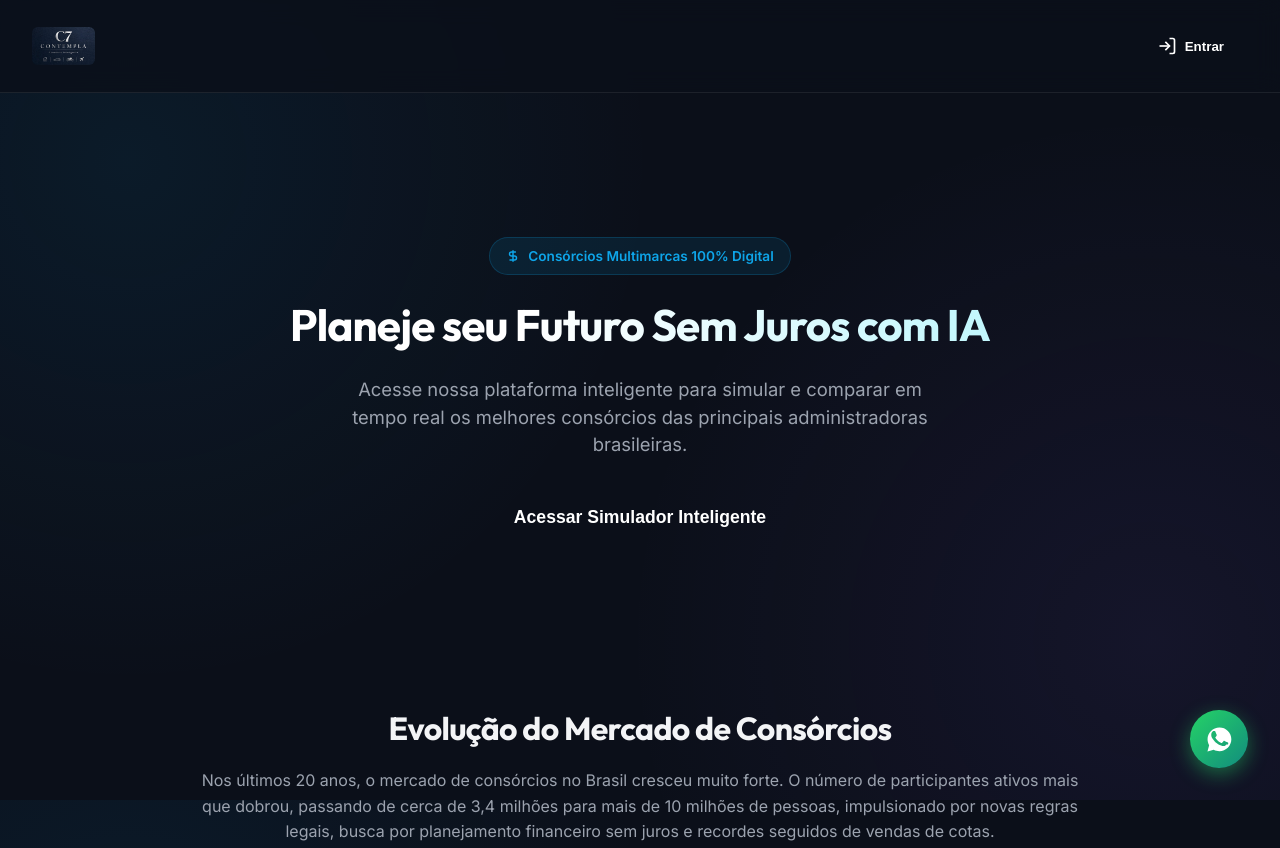
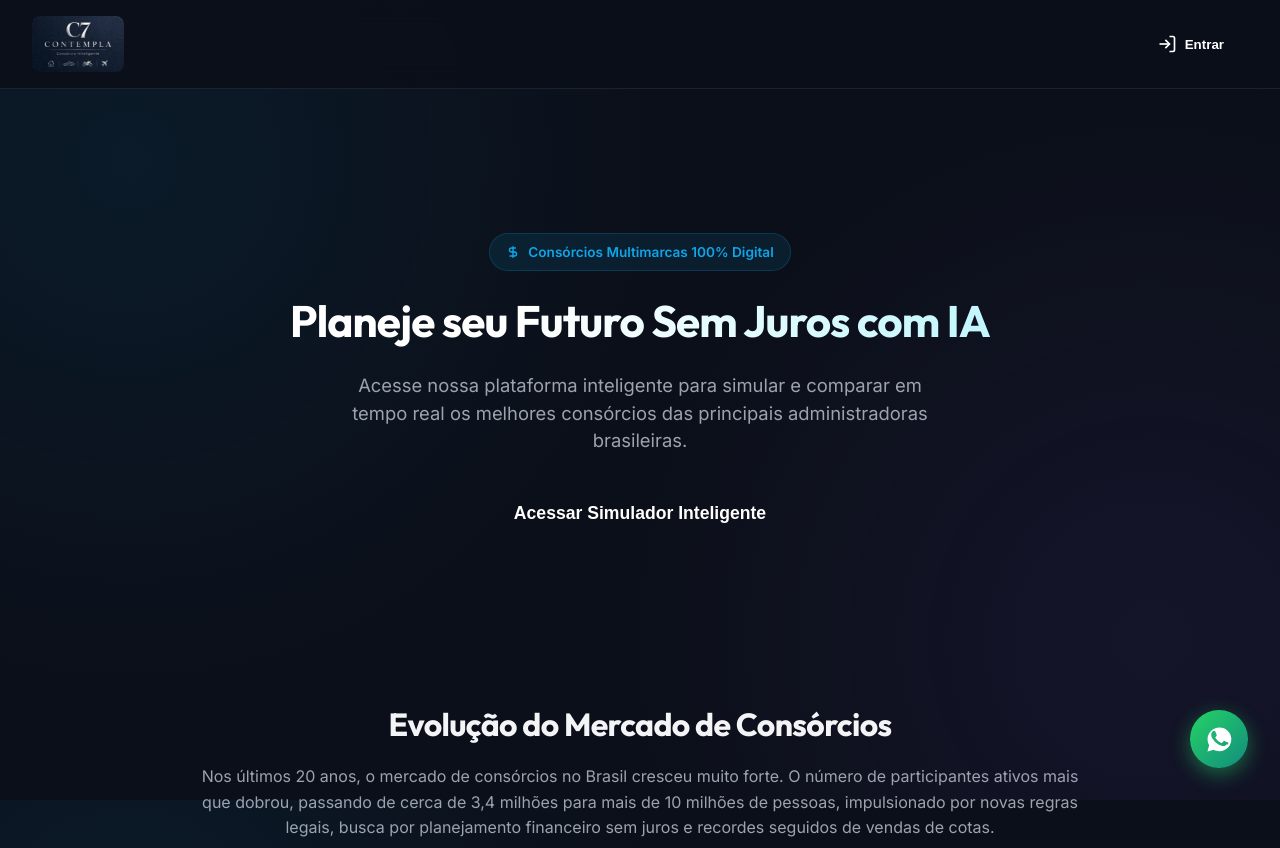
Before and after one commit to escavadordebits/ConsorcioOne, a website: page index.html in a window 1280 px wide. Shown: the top 848 px of the page. Drawn offline with Linux system fonts and the light colour scheme; no server answers.

Commit message:
style: ajuste de proporcao e resolucao do logo para exibicao proporcional e nitida

```diff
--- a/app.js
+++ b/app.js
@@ -1092,9 +1092,9 @@ const initApp = () => {
         const rawData = uploadEvt.target.result;
         const img = new Image();
         img.onload = async () => {
-          // Otimizar dimensões para logo preservando proporção
-          const maxW = 450;
-          const maxH = 120;
+          // Otimizar dimensões para logo preservando proporção e alta nitidez (Retina/2x)
+          const maxW = 600;
+          const maxH = 200;
           let w = img.width;
           let h = img.height;
           if (w > maxW || h > maxH) {
--- a/index.html
+++ b/index.html
@@ -15,7 +15,7 @@
       display: flex;
       justify-content: space-between;
       align-items: center;
-      padding: 1.5rem 2rem;
+      padding: 1rem 2rem;
     }
 
     .btn-login {
@@ -241,7 +241,7 @@
   <!-- CABEÇALHO -->
   <header class="landing-header">
     <div class="logo" id="main-logo-container">
-      <img id="custom-logo-img" class="logo-custom-img" src="images/c7_contempla_logo.png" alt="C7 Contempla" style="display: block; max-height: 38px; max-width: 150px; object-fit: contain; border-radius: 6px;">
+      <img id="custom-logo-img" class="logo-custom-img" src="images/c7_contempla_logo.png" alt="C7 Contempla" style="display: block; height: 56px; max-height: 60px; max-width: 220px; object-fit: contain; border-radius: 8px;">
       <div class="logo-icon" id="default-logo-icon" style="display: none;">C</div>
       <span id="logo-text" style="display: none;">ConsórcioOne</span>
     </div>
--- a/styles.css
+++ b/styles.css
@@ -61,12 +61,12 @@ h1, h2, h3, h4, h5, h6 {
 
 /* App Header */
 header {
-  padding: 1.25rem 2rem;
+  padding: 0.85rem 2rem;
   display: flex;
   justify-content: space-between;
   align-items: center;
   border-bottom: 1px solid var(--border-color);
-  background: rgba(11, 15, 25, 0.8);
+  background: rgba(11, 15, 25, 0.85);
   backdrop-filter: blur(12px);
   position: sticky;
   top: 0;
@@ -86,13 +86,19 @@ header {
 }
 
 .logo-custom-img {
-  max-height: 38px;
-  max-width: 150px;
+  height: 56px;
+  max-height: 60px;
+  max-width: 220px;
+  width: auto;
   object-fit: contain;
-  border-radius: 6px;
+  border-radius: 8px;
   display: none;
   -webkit-text-fill-color: initial;
   transition: transform var(--transition-fast);
+}
+
+.logo-custom-img:hover {
+  transform: scale(1.02);
 }
 
 .logo-icon {
```
